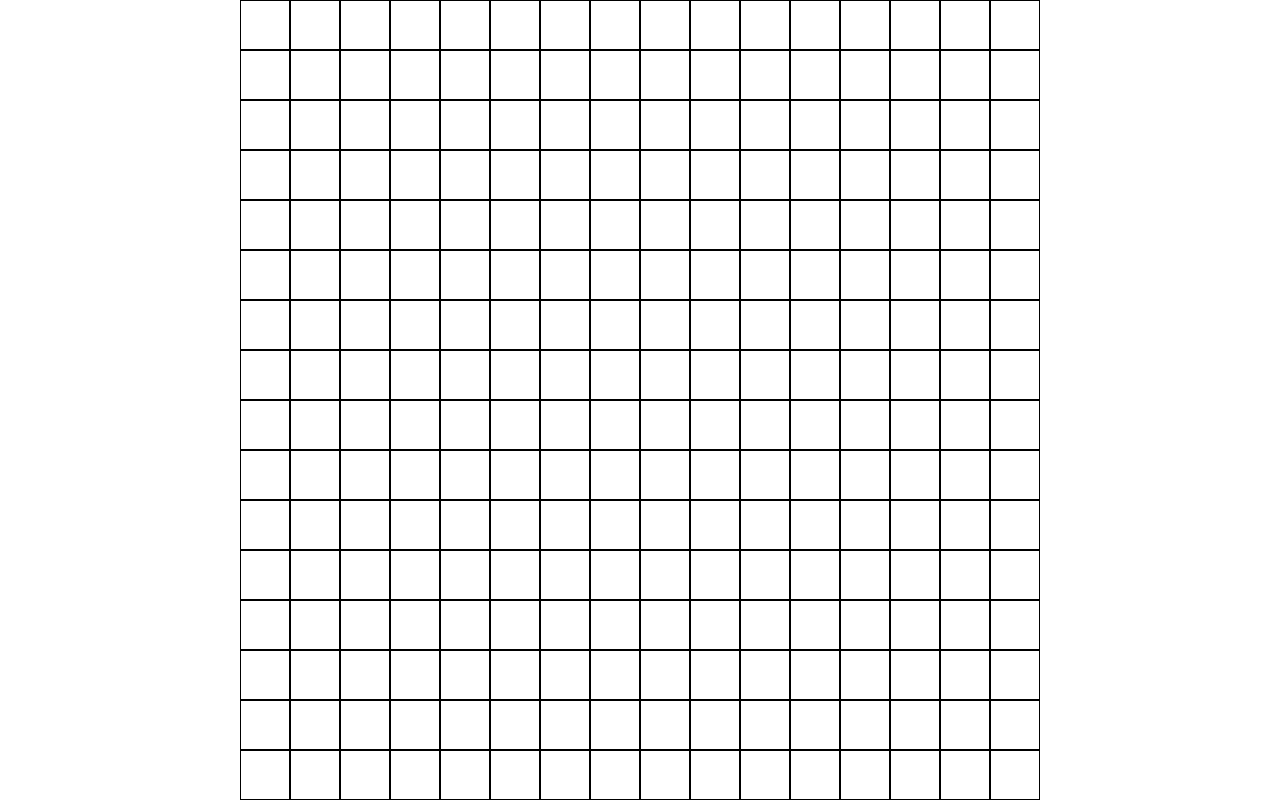
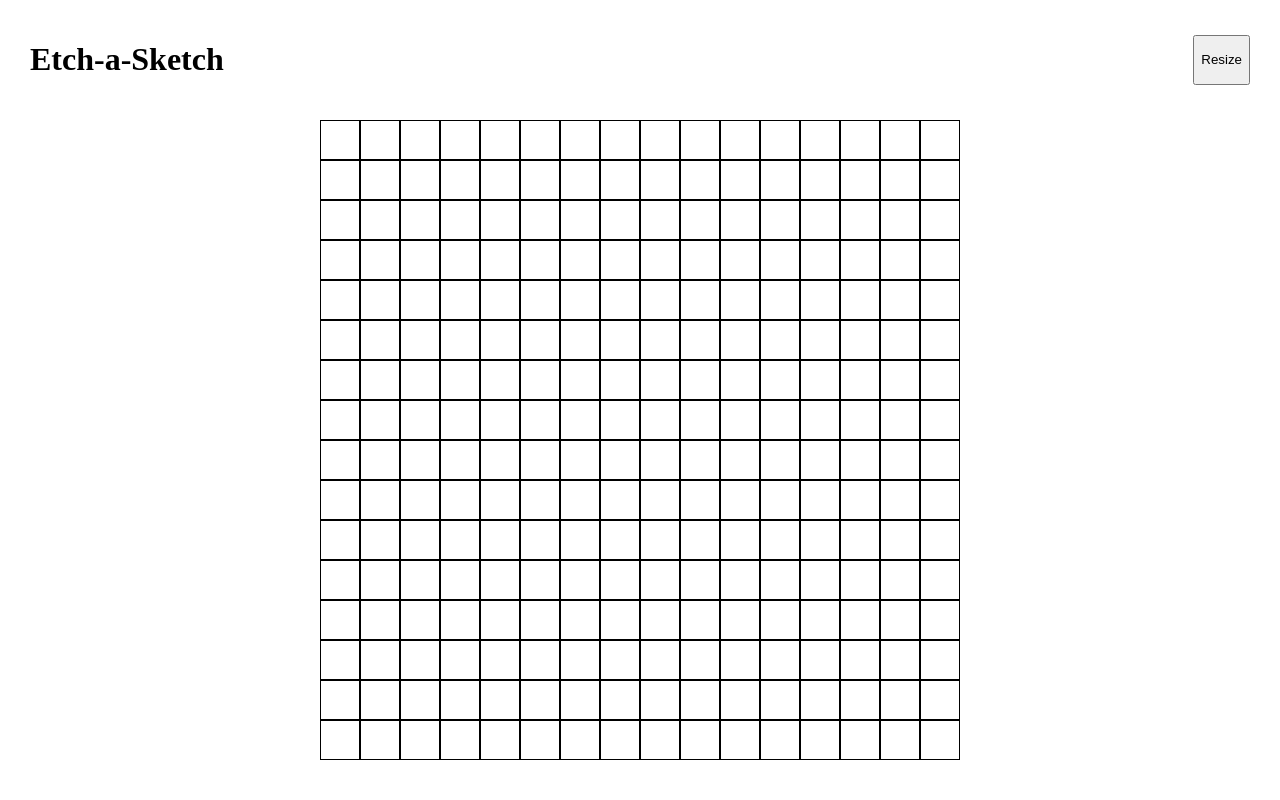
Before and after one commit to yochie/odin-etch, a plain HTML site: page index.html in a window 1280 px wide. Drawn offline with Linux system fonts and the light colour scheme.

Commit message:
Add header to page with title and button

```diff
--- a/index.html
+++ b/index.html
@@ -1,5 +1,6 @@
 <!DOCTYPE html>
 <html lang="en">
+
 <head>
     <meta charset="UTF-8">
     <meta name="viewport" content="width=device-width, initial-scale=1.0">
@@ -7,7 +8,13 @@
     <script src="script.js" defer></script>
     <link rel="stylesheet" href="style.css">
 </head>
+
 <body>
-   <div class="container"></div>
+    <div class="header">
+        <h1>Etch-a-Sketch</h1>
+        <button>Resize</button>
+    </div>
+    <div class="container"></div>
 </body>
+
 </html>
--- a/style.css
+++ b/style.css
@@ -5,14 +5,27 @@
 body {
     height: 100vh;
     margin: 0;
+    display: flex;
+    flex-direction: column;
+}
+
+.header {
+    display: flex;
+    justify-content: space-between;
+    align-items: center;
+    padding: 20px 30px;
+}
+
+.header button {
+    height : 50px;
 }
 
 .container {
-    height: 100%;
     display: flex;
     flex-direction: column;
     justify-content: center;
     align-items: center;
+    padding-bottom: 20px;
 }
 
 .grid-row {
@@ -22,6 +35,6 @@ body {
 
 .grid-cell {
     border: 1px solid black;
-    height: 6.25vh;
+    height: 5vh;
     aspect-ratio: 1 / 1;
 }
```
